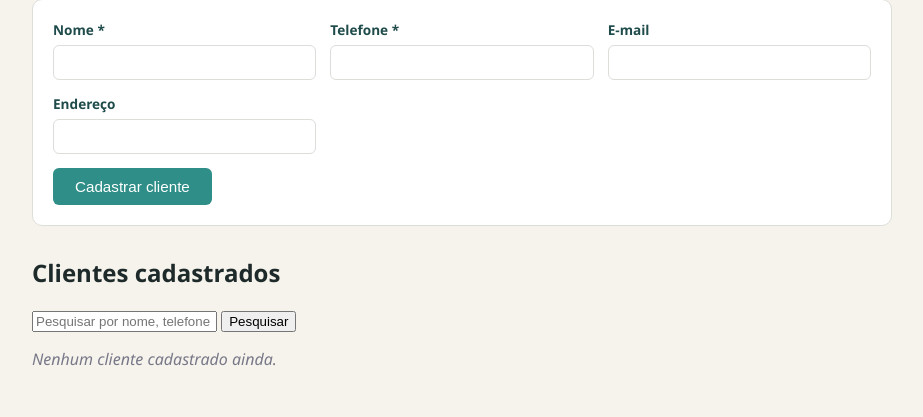
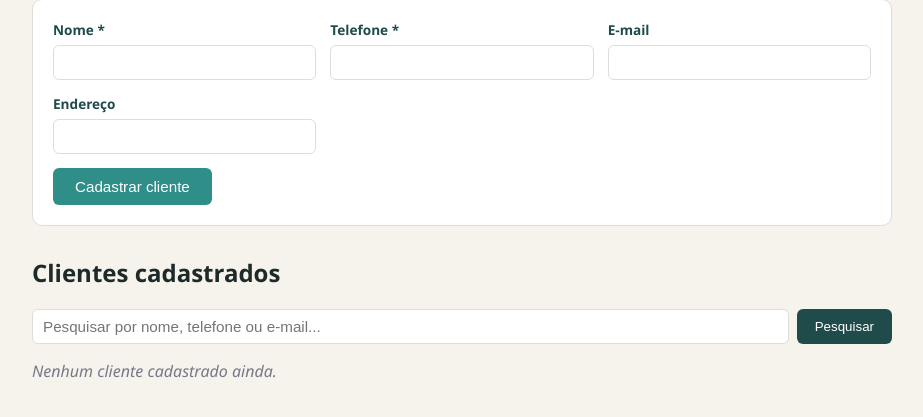
Before and after one commit to Rogerio-Campos-de-Oliveria/Petshop---Impacta, a Flask app: page /clientes in a window 1280 px wide. Shown: the part 179-596 px from the top of the page, without its empty margins (178-1101 px from the left). Run offline with Flask 3, Linux system fonts and the light colour scheme; data that the repository does not hold is empty.

Commit message:
concluido

```diff
--- a/static/style.css
+++ b/static/style.css
@@ -125,7 +125,7 @@ h1 { color: var(--azul-petroleo); }
 }
 
 .tabela th, .tabela td {
-    padding: 12px 13px;
+    padding: 10px 12px;
     border-bottom: 1px solid var(--borda);
     text-align: left;
     font-size: 0.92rem;
@@ -148,3 +148,41 @@ h1 { color: var(--azul-petroleo); }
 }
 
 .acoes { display: flex; gap: 8px; }
+
+.acoes a, .acoes button {
+    font-size: 0.82rem;
+    padding: 4px 10px;
+    border-radius: 5px;
+    text-decoration: none;
+    border: none;
+    cursor: pointer;
+}
+
+.btn-editar { background: var(--verde-agua); color: white; }
+.btn-editar:hover { background: var(--azul-petroleo); }
+
+.btn-excluir { background: var(--coral); color: white; }
+.btn-excluir:hover { background: #d95a3a; }
+
+.barra-pesquisa {
+    display: flex;
+    gap: 8px;
+    margin-bottom: 16px;
+}
+
+.barra-pesquisa input {
+    flex: 1;
+    padding: 8px 10px;
+    border: 1px solid var(--borda);
+    border-radius: 6px;
+    font-size: 0.95rem;
+}
+
+.barra-pesquisa button {
+    background: var(--azul-petroleo);
+    color: white;
+    border: none;
+    padding: 8px 18px;
+    border-radius: 6px;
+    cursor: pointer;
+}
```
